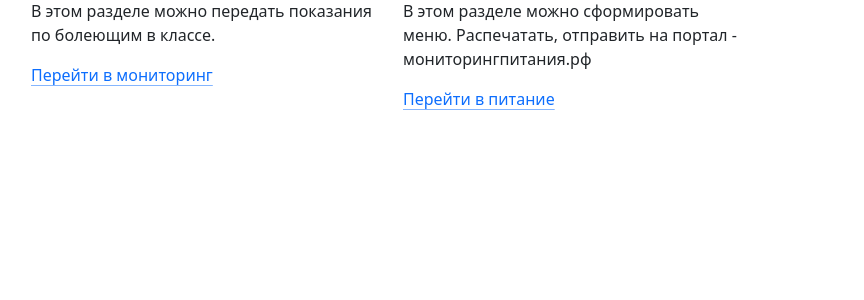
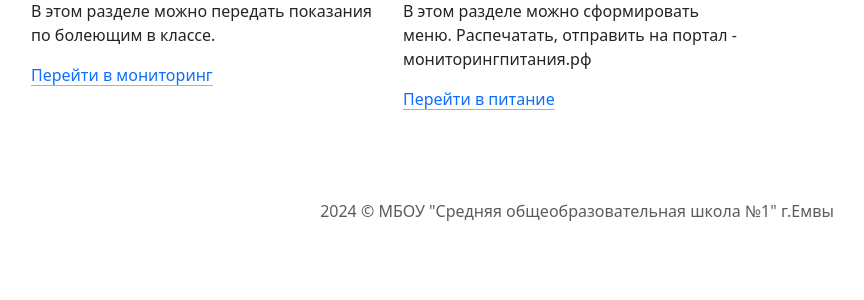
Before and after one commit to Oper/school_services, a Flask app: page / in a window 1280 px wide. Shown: the part 237-537 px from the top of the page, without its empty margins (63-927 px from the left). Run offline with Flask 3, Linux system fonts and the light colour scheme; some libraries are stand-ins or nearby versions.

Commit message:
небольшие правки шаблонов

```diff
--- a/school_service/templates/admin-nutritions.html
+++ b/school_service/templates/admin-nutritions.html
@@ -64,7 +64,7 @@
         </div>
     </div>
     <h5>Список размещенных меню:</h5>
-    <div class="accordion accordion-flush" id="accordionFlushExample">
+    <div class="accordion" id="accordionFlushExample">
         {% for d_key, d_value in menus.items() %}
         <div class="accordion-item">
             <h2 class="accordion-header">
@@ -112,6 +112,7 @@
         </div>
         {% endfor %}
     </div>
+    <br>
     <div class="d-grid gap-2 d-md-flex justify-content-md-end">
         <button type="button" class="btn btn-primary" data-bs-toggle="modal" data-bs-target="#menuDataModal">
             Добавить меню
--- a/school_service/templates/index.html
+++ b/school_service/templates/index.html
@@ -33,6 +33,9 @@
             </a>
         </div>
     </div>
+<footer class="py-3 my-4">
+    <p class="text-center text-body-secondary">2024 © МБОУ "Средняя общеобразовательная школа №1" г.Емвы</p>
+</footer>
 </div>
 <script src="https://cdn.jsdelivr.net/npm/bootstrap@5.3.3/dist/js/bootstrap.bundle.min.js" integrity="sha384-YvpcrYf0tY3lHB60NNkmXc5s9fDVZLESaAA55NDzOxhy9GkcIdslK1eN7N6jIeHz" crossorigin="anonymous"></script>
 </body>
--- a/school_service/templates/nutrition.html
+++ b/school_service/templates/nutrition.html
@@ -48,7 +48,9 @@
         {% endfor %}
         {% endfor %}
     </div>
-
+<footer class="py-3 my-4">
+    <p class="text-center text-body-secondary">2024 © МБОУ "Средняя общеобразовательная школа №1" г.Емвы</p>
+</footer>
 </div>
 </body>
 </html>
--- a/school_service/templates/nutritions.html
+++ b/school_service/templates/nutritions.html
@@ -21,7 +21,8 @@
     <div class="row row-cols-1 row-cols-md-2 g-6">
         {% for item in menu_list %}
         <div class="col">
-            <div class="card {{ "border-success" if item == date_todey }}">
+            <div class="card {{ " border-success
+            " if item == date_todey }}">
             <div class="card-header strong">
                 <strong>Ежедневное меню на:</strong>
             </div>
@@ -35,6 +36,9 @@
     </div>
     {% endfor %}
 </div>
+<footer class="py-3 my-4">
+    <p class="text-center text-body-secondary">2024 © МБОУ "Средняя общеобразовательная школа №1" г.Емвы</p>
+</footer>
 </div>
 </body>
 </html>
```
Lines whose indentation alone changed are shown as unchanged.
